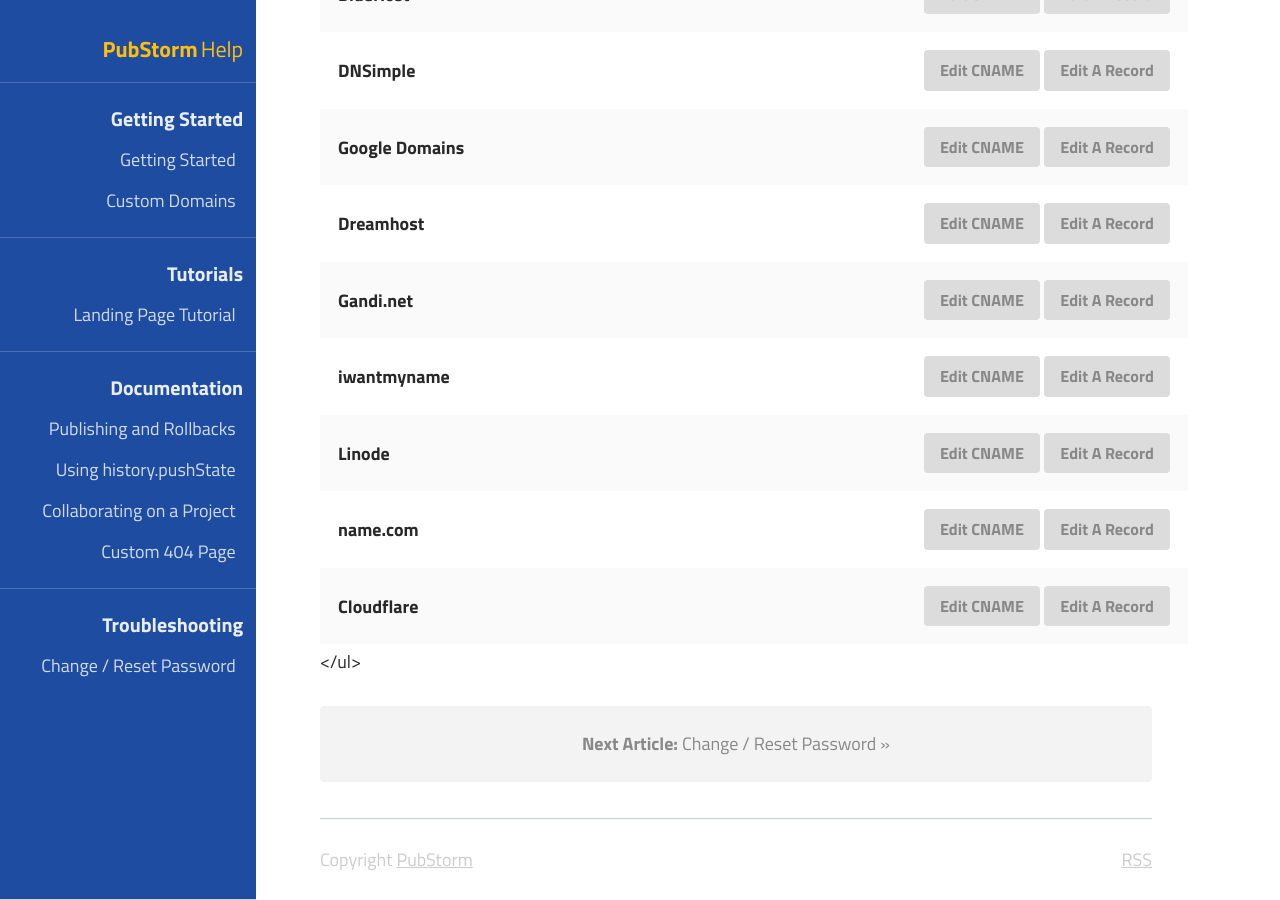
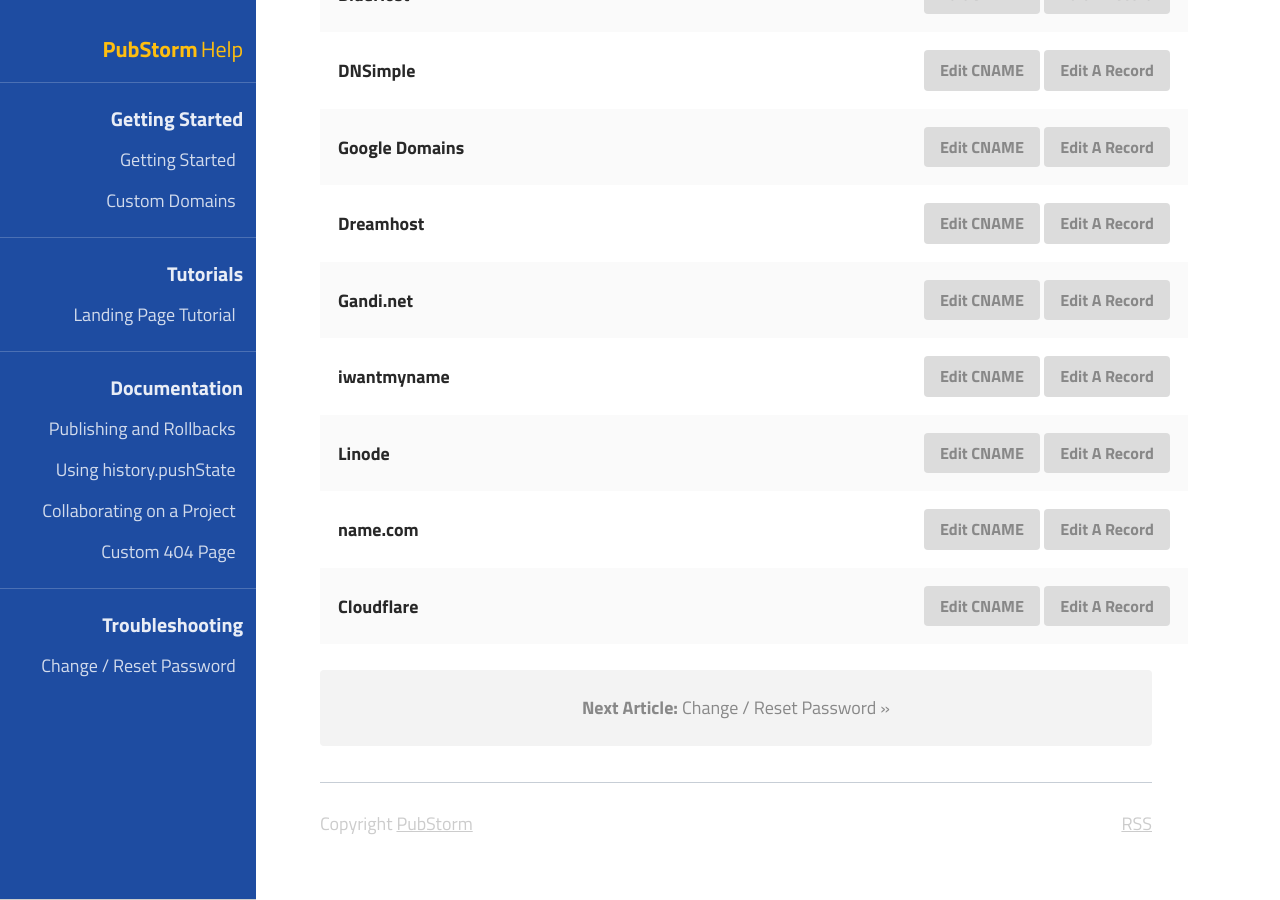
Before and after one commit to nitrous-io/help, a Jekyll site: the page built from _posts/2016-04-02-custom-domains.md, in a window 1280 px wide and 900 px high, scrolled down 1260 px. Built offline with Jekyll 4.4.1, drawn with Linux system fonts in a browser that asks for light colours.

Commit message:
fixing markup on custom domains

```diff
--- a/_posts/2016-04-02-custom-domains.md
+++ b/_posts/2016-04-02-custom-domains.md
@@ -42,4 +42,4 @@ There are a variety of DNS registrars out there, and the instructions vary by pr
     </div>
   </div>
 {% endfor %}
-</ul>
+</div>
```
